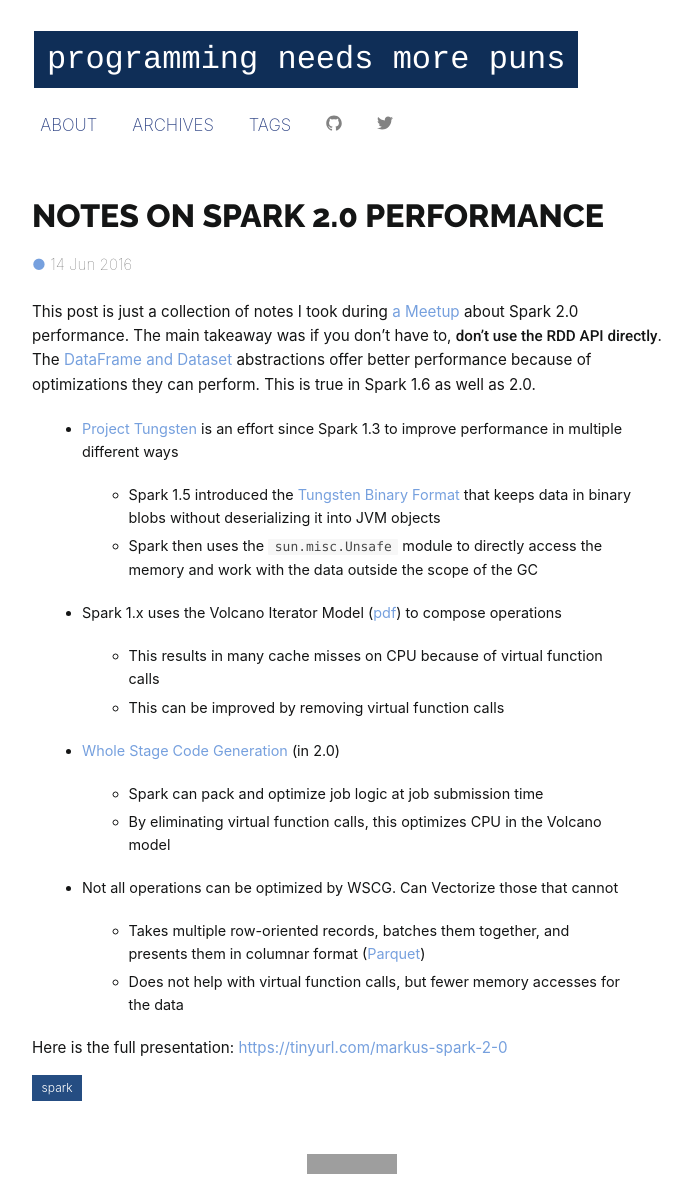
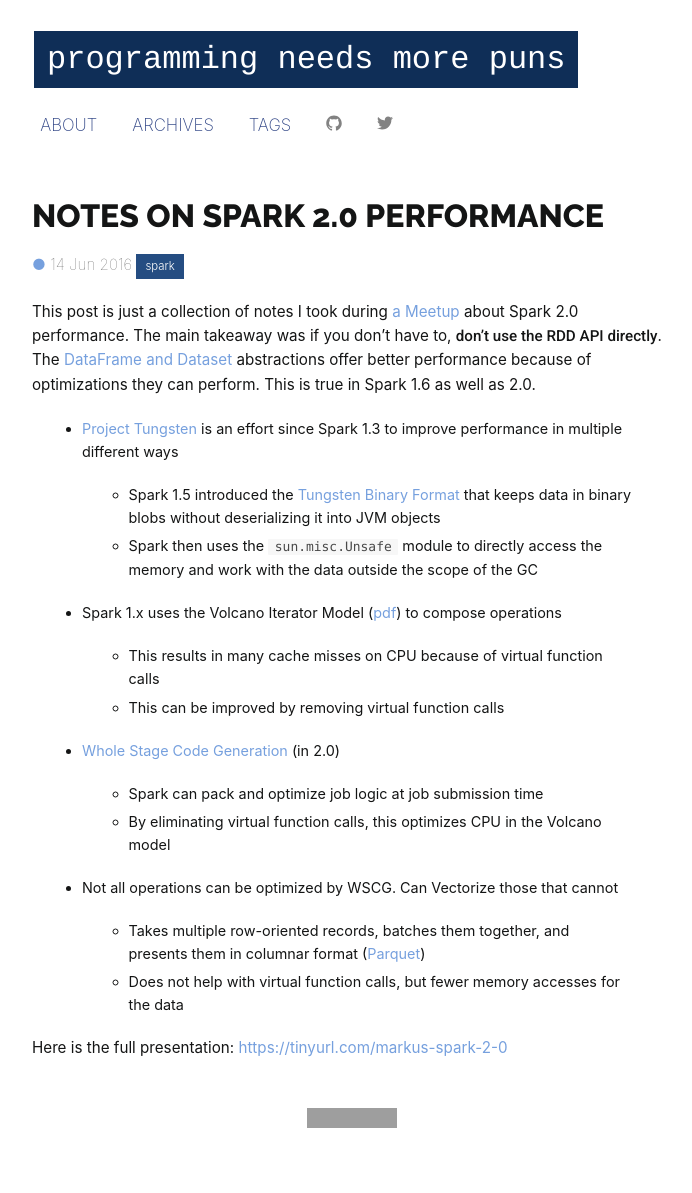
Before and after one commit to matthew-dailey/matthew-dailey.github.io, a Jekyll site: the page built from _posts/2016-06-14-spark-2.0-notes.markdown, in a window 1280 px wide. Shown: the whole page, without its empty margins (288-980 px from the left). Built offline with Jekyll 4.4.1, drawn with Linux system fonts in a browser that asks for light colours; some web fonts are replaced; after the commit the page ends 1147 px from its top, so only the background shows below that; grey boxes are pictures that could not be loaded.

Commit message:
Updated to github-pages gem, and fixed date-parsing
* Updated Gemfile to github-pages, and updates Gemfile.lock
* Updated 'gems' to 'plugins' in _config.yml
* Moved 'include tags.html' in-line with date
* Changed to using liquid 'date' filter over 'date_to_string'
* Added comment about filter change

```diff
--- a/Gemfile
+++ b/Gemfile
@@ -1,4 +1,3 @@
 source 'https://rubygems.org'
 
-gem 'jekyll', '~> 3.1.0'
-gem 'jekyll-paginate', '~> 1.1.0'
+gem 'github-pages', '~> 163', group: :jekyll_plugins
--- a/_config.yml
+++ b/_config.yml
@@ -11,7 +11,7 @@
 markdown: kramdown
 permalink: /post/:title/
 paginate: 4
-gems: [jekyll-paginate]
+plugins: [github-pages]
 paginate_path: "/page:num"
 rss_path: /feed.xml
 navigation:
--- a/_layouts/post.html
+++ b/_layouts/post.html
@@ -3,7 +3,10 @@
 ---
 <article>
 <div class="heading">{{ page.title }}</div>
-<p class="meta"><a class="permalink" href="{{ site.baseurl }}{{ post.url }}">&#9679;</a> {{ page.date | date_to_string }}</p>
+<p class="meta">
+    <a class="permalink" href="{{ site.baseurl }}{{ post.url }}">&#9679;</a>
+    <!-- Use the original 'date' filter because the Jekyll date_to_string filter was causing a build failure in github-pages v163 -->
+    {{ page.date | date: "%d %b %Y" }} {% include tags.html %}
+</p>
 {{ content }}
-{% include tags.html %}
 </article>
--- a/index.html
+++ b/index.html
@@ -7,11 +7,13 @@
   {% for post in paginator.posts %}
       <article>
       <div class="heading"><a href="{{ site.baseurl }}{{ post.url }}">{{ post.title }}</a></div>
-      <p class="meta"><a class="permalink" href="{{ site.baseurl }}{{ post.url }}">&#9679;</a> {{ post.date | date_to_string }}</p>
+      <p class="meta">
+          <a class="permalink" href="{{ site.baseurl }}{{ post.url }}">&#9679;</a>
+          {{ post.date | date_to_string }} {% include tags.html %}
+      </p>
       <div>
         {{ post.content }}
         </div>
-             {% include tags.html %}
      </article>
      <hr>
   {% endfor %}
```
Also changed, not shown: Gemfile.lock.
